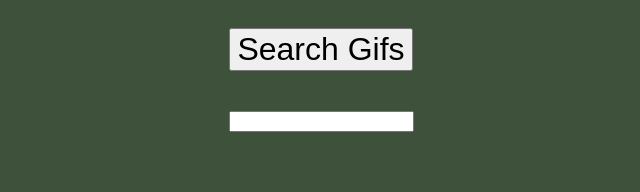
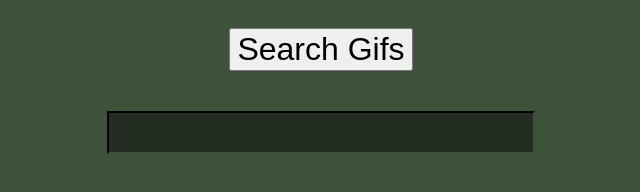
Before and after one commit to TwoDukes/GiphySearch, an Electron app: page gif/index.html in a window 800 px wide. Shown: the whole page, without its empty margins (79-719 px from the left). Drawn offline with Linux system fonts and the light colour scheme.

Commit message:
small css update

```diff
--- a/gif/theme.css
+++ b/gif/theme.css
@@ -4,6 +4,11 @@
 }
 #queryField{
   margin-top: 40px;
+  font-size: 200%;
+  color: #adadad;
+  background-color: #232d22;
+  text-align: center;
+  border-color:  #3e513b;
 }
 #gifStream {
   margin-top: 30px;
```
